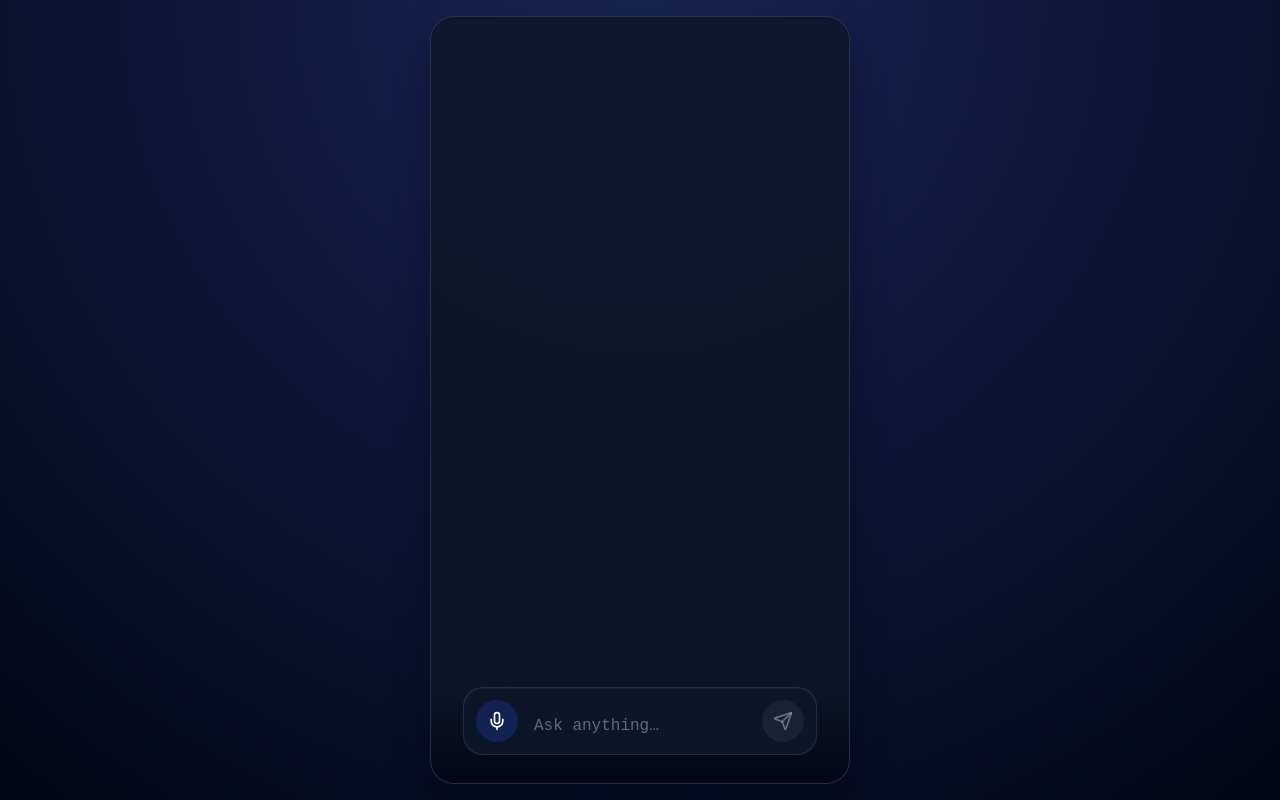
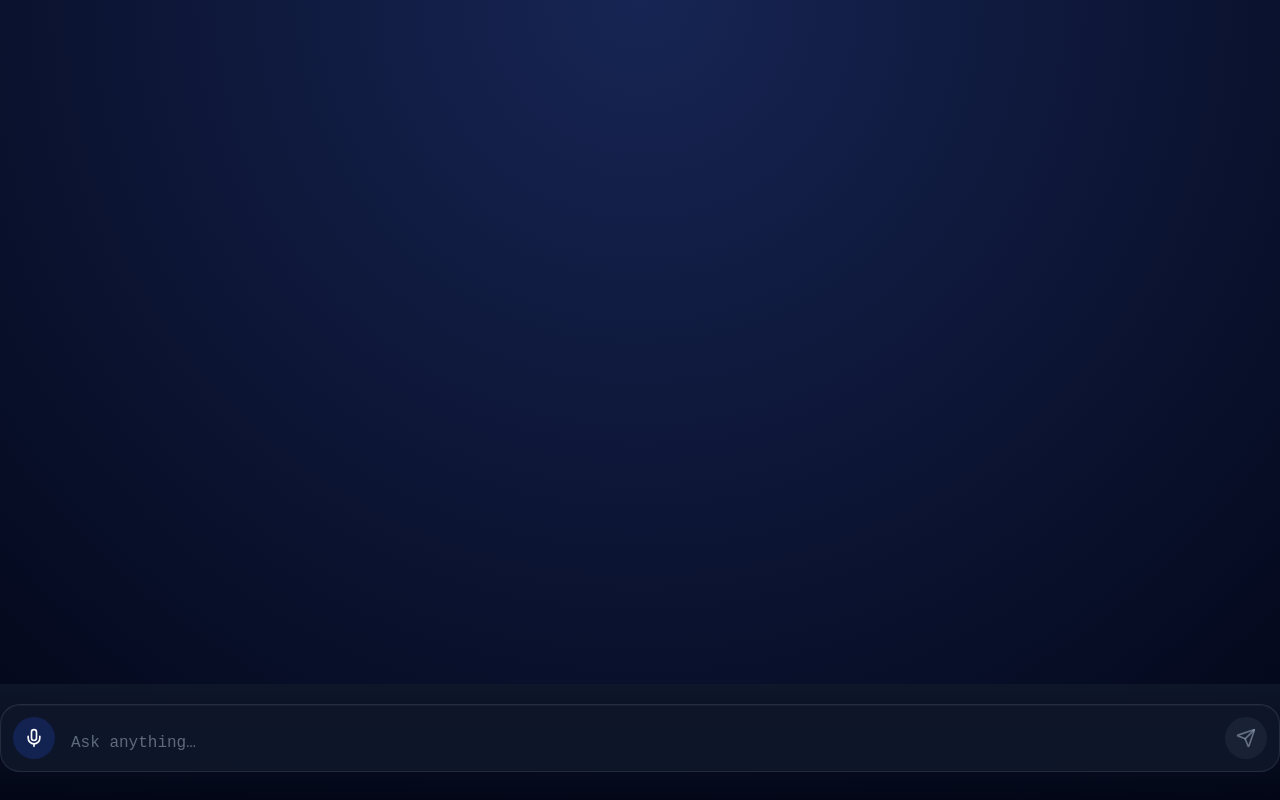
Before and after one commit to authentichamza/customgpt-heygen-embed, a Next.js app: page /embed in a window 1280 px wide. Built offline with nearby package versions, Linux system fonts and the light colour scheme.

Commit message:
Add embed mode styles and demo, improving the embedded chat appearance and functionality in various display scenarios

```diff
--- a/app/embed/page.tsx
+++ b/app/embed/page.tsx
@@ -9,6 +9,8 @@ function EmbedContent() {
 
   useEffect(() => {
     const root = document.documentElement;
+    document.body.classList.add("embed-mode");
+
     const themeParamMap: Record<string, string> = {
       bg: "--chat-body-bg",
       text: "--chat-text-color",
@@ -58,6 +60,10 @@ function EmbedContent() {
         root.style.setProperty(cssVar, value);
       }
     });
+
+    return () => {
+      document.body.classList.remove("embed-mode");
+    };
   }, [searchParams]);
 
   return (
--- a/app/globals.css
+++ b/app/globals.css
@@ -86,6 +86,10 @@ body {
   flex-direction: column;
 }
 
+body.embed-mode {
+  background: transparent;
+}
+
 a {
   color: inherit;
   text-decoration: none;
@@ -138,8 +142,8 @@ button {
   display: flex;
   flex-direction: column;
   flex: 1;
-  min-height: 480px;
-  max-height: calc(100vh - 320px);
+  min-height: auto;
+  max-height: none;
   padding: 1.5rem 2rem 0;
 }
 
@@ -459,34 +463,39 @@ button {
 
 .embed-shell {
   width: 100%;
-  min-height: 100vh;
+  min-height: 100%;
   display: flex;
-  justify-content: center;
-  align-items: stretch;
-  padding: 1rem;
+  flex-direction: column;
+  background: transparent;
+  padding: 0;
+  flex: 1;
 }
 
 .embed-card {
   width: 100%;
-  max-width: 420px;
-  background-color: var(--chat-card-bg);
-  border: 1px solid var(--chat-embed-card-border);
-  border-radius: 1.5rem;
-  box-shadow: var(--chat-embed-card-shadow);
+  max-width: none;
+  background-color: transparent;
+  border: none;
+  border-radius: 0;
+  box-shadow: none;
   display: flex;
   flex-direction: column;
-  overflow: hidden;
+  flex: 1;
+  min-height: 0;
 }
 
 .embed-card .chat-window {
-  max-height: none;
   flex: 1;
-  padding-bottom: 1rem;
+  padding: 0 0 1rem;
+  overflow-y: auto;
+  min-height: 0;
 }
 
 .embed-card .chat-footer {
   border-top: none;
-  box-shadow: var(--chat-footer-shadow);
+  box-shadow: none;
+  padding-left: 0;
+  padding-right: 0;
 }
 
 @keyframes fade-in-up {
--- /dev/null
+++ b/public/embed-demo.html
@@ -0,0 +1,66 @@
+<!DOCTYPE html>
+<html lang="en">
+  <head>
+    <meta charset="UTF-8" />
+    <meta
+      name="viewport"
+      content="width=device-width, initial-scale=1.0"
+    />
+    <title>CustomGPT Embed Demo</title>
+    <style>
+      body {
+        margin: 0;
+        min-height: 100vh;
+        font-family: system-ui, -apple-system, BlinkMacSystemFont, "Segoe UI",
+          sans-serif;
+        display: flex;
+        justify-content: center;
+        align-items: center;
+        background: radial-gradient(circle at top, #0f172a, #020617);
+        color: #f8fafc;
+      }
+
+      .demo-card {
+        width: min(420px, 100%);
+        border-radius: 18px;
+        padding: 1.5rem;
+        background: rgba(15, 23, 42, 0.85);
+        box-shadow: 0 16px 32px rgba(2, 6, 23, 0.45);
+        border: 1px solid rgba(148, 163, 184, 0.18);
+      }
+
+      .demo-card h1 {
+        margin: 0 0 0.5rem;
+        font-size: 1.4rem;
+      }
+
+      .demo-card p {
+        margin: 0 0 1rem;
+        color: rgba(226, 232, 240, 0.8);
+        font-size: 0.95rem;
+      }
+    </style>
+  </head>
+  <body>
+    <div class="demo-card">
+      <h1>Embedded Chatbot</h1>
+      <p>
+        This page demonstrates the responsive embed. Resize the window to see
+        the widget adapt.
+      </p>
+      <script
+        src="./embed.js"
+        data-url="/embed"
+        data-width="100%"
+        data-height="480px"
+        data-border-radius="16px"
+        data-shadow="0 12px 28px rgba(2, 6, 23, 0.35)"
+        data-theme-bg="transparent"
+        data-theme-card="rgba(30, 41, 59, 0.95)"
+        data-theme-user="linear-gradient(135deg,#22d3ee,#3b82f6)"
+        data-theme-assistant="rgba(15,23,42,0.85)"
+        data-theme-accent="rgba(56,189,248,0.9)"
+      ></script>
+    </div>
+  </body>
+</html>
```
Also changed, not shown: public/embed.js (+16 -9 lines).
